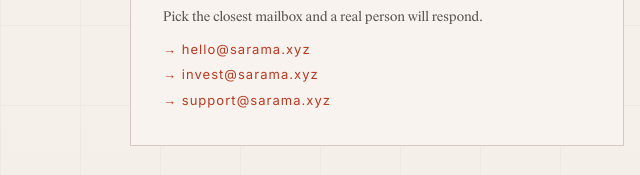
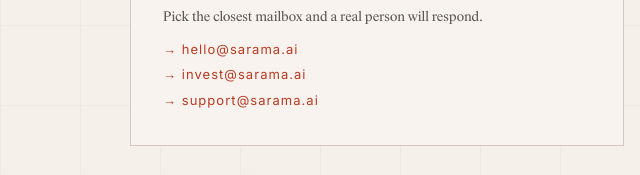
Before and after one commit to saramaxyz/sarama.ai, an Eleventy site: page src/contact.md in a window 1280 px wide. Shown: the part 535-710 px from the top of the page, 0-640 px from the left. Built offline with nearby package versions, Linux system fonts and the light colour scheme; Eleventy itself is replaced by a stand-in of ours; files that its build step writes are made by us from their sources.

Commit message:
changed emails to ai

```diff
--- a/src/contact.md
+++ b/src/contact.md
@@ -42,9 +42,9 @@
 <div class="info-label">Email</div>
 <h3>Reach the team directly.</h3>
 <p>Pick the closest mailbox and a real person will respond.</p>
-<a href="mailto:hello@sarama.xyz" style="display: inline-block">→ hello@sarama.xyz</a><br />
-<a href="mailto:invest@sarama.xyz" style="display: inline-block">→ invest@sarama.xyz</a><br />
-<a href="mailto:support@sarama.xyz" style="display: inline-block">→ support@sarama.xyz</a>
+<a href="mailto:hello@sarama.xyz" style="display: inline-block">→ hello@sarama.ai</a><br />
+<a href="mailto:invest@sarama.xyz" style="display: inline-block">→ invest@sarama.ai</a><br />
+<a href="mailto:support@sarama.xyz" style="display: inline-block">→ support@sarama.ai</a>
 </div>
 
 <div class="info-block">
```
